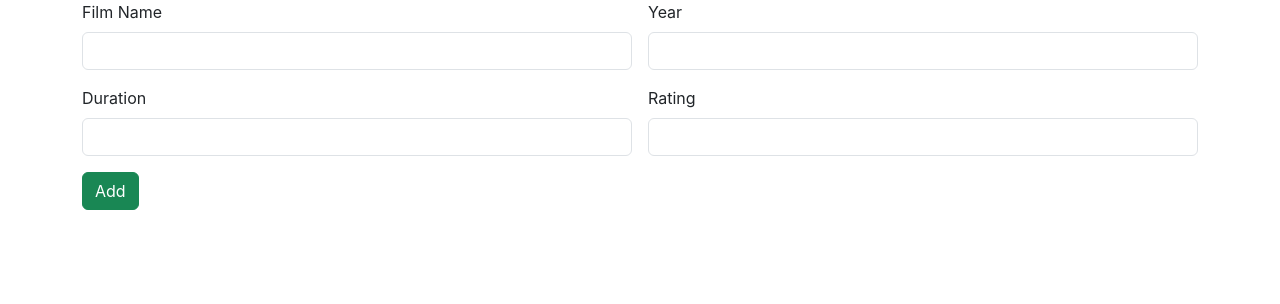
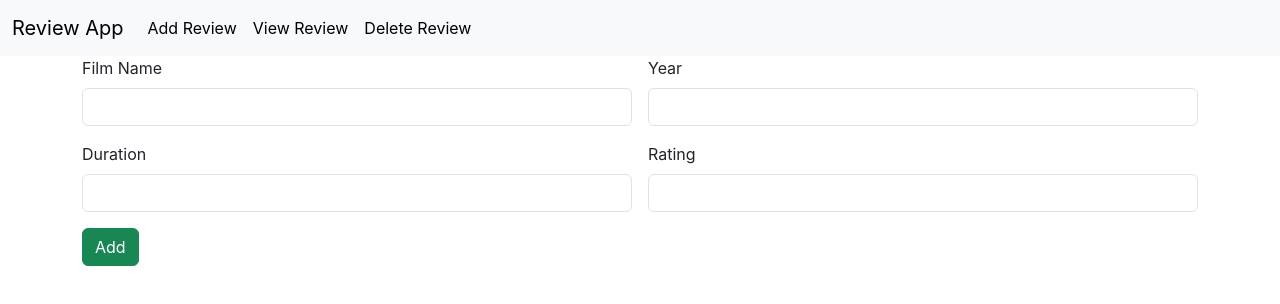
Before and after one commit to Justin8606/review-app-frontend, a React (Create React App) app: page / in a window 1280 px wide. Shown: the top 304 px of the page. Built offline with nearby package versions, Linux system fonts and the light colour scheme.

Commit message:
routing and navbar completed

```diff
--- a/package.json
+++ b/package.json
@@ -9,6 +9,7 @@
     "axios": "^1.7.2",
     "react": "^18.3.1",
     "react-dom": "^18.3.1",
+    "react-router-dom": "^6.23.1",
     "react-scripts": "5.0.1",
     "web-vitals": "^2.1.4"
   },
--- a/src/App.js
+++ b/src/App.js
@@ -1,12 +1,15 @@
 import logo from './logo.svg';
 import './App.css';
 import AddReviews from './components/AddReviews';
+import { BrowserRouter, Route, Routes } from 'react-router-dom';
 
 function App() {
   return (
-    <div>
-      <AddReviews/>
-    </div>
+    <BrowserRouter>
+    <Routes>
+      <Route path='/' element={<AddReviews/>}/>
+    </Routes>
+    </BrowserRouter>
   );
 }
 
--- a/src/components/AddReviews.jsx
+++ b/src/components/AddReviews.jsx
@@ -1,5 +1,6 @@
 import axios from 'axios'
 import React, { useState } from 'react'
+import NavBar from './NavBar'
 
 const AddReviews = () => {
     const [data,getData] = useState({
@@ -28,6 +29,7 @@
     }
   return (
     <div>
+        <NavBar/>
         <div className="container">
             <div className="row">
                 <div className="col col-12 col-sm-12 col-md-12 col-lg-12 col-xl-12 col-xxl-12">
--- /dev/null
+++ b/src/components/NavBar.jsx
@@ -0,0 +1,37 @@
+import React from 'react'
+import { Link } from 'react-router-dom'
+
+const NavBar = () => {
+  return (
+    <div>
+        <nav class="navbar navbar-expand-lg bg-body-tertiary">
+  <div class="container-fluid">
+    <Link class="navbar-brand" to="#">Review App</Link>
+    <button class="navbar-toggler" type="button" data-bs-toggle="collapse" data-bs-target="#navbarSupportedContent" aria-controls="navbarSupportedContent" aria-expanded="false" aria-label="Toggle navigation">
+      <span class="navbar-toggler-icon"></span>
+    </button>
+    <div class="collapse navbar-collapse" id="navbarSupportedContent">
+      <ul class="navbar-nav me-auto mb-2 mb-lg-0">
+        <li class="nav-item">
+          <Link class="nav-link active" aria-current="page" to="/">Add Review</Link>
+        </li>
+
+        <li class="nav-item">
+          <Link class="nav-link active" aria-current="page" to="/">View Review</Link>
+        </li>
+
+        <li class="nav-item">
+          <Link class="nav-link active" aria-current="page" to="/">Delete Review</Link>
+        </li>
+
+
+      </ul>
+
+    </div>
+  </div>
+</nav>
+    </div>
+  )
+}
+
+export default NavBar
```
Also changed, not shown: src/components/ViewReview.jsx (added, +9 -0 lines), 1 other file (tests, documents, lock files or other folders).
